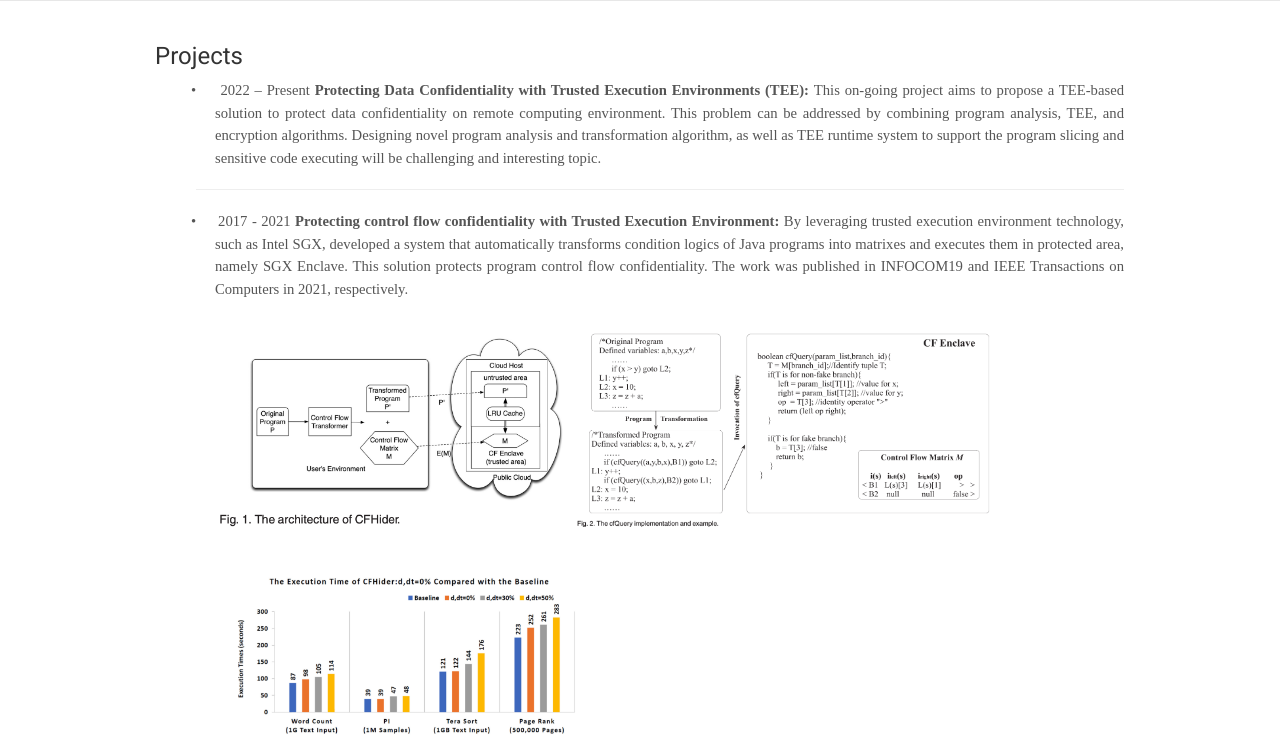
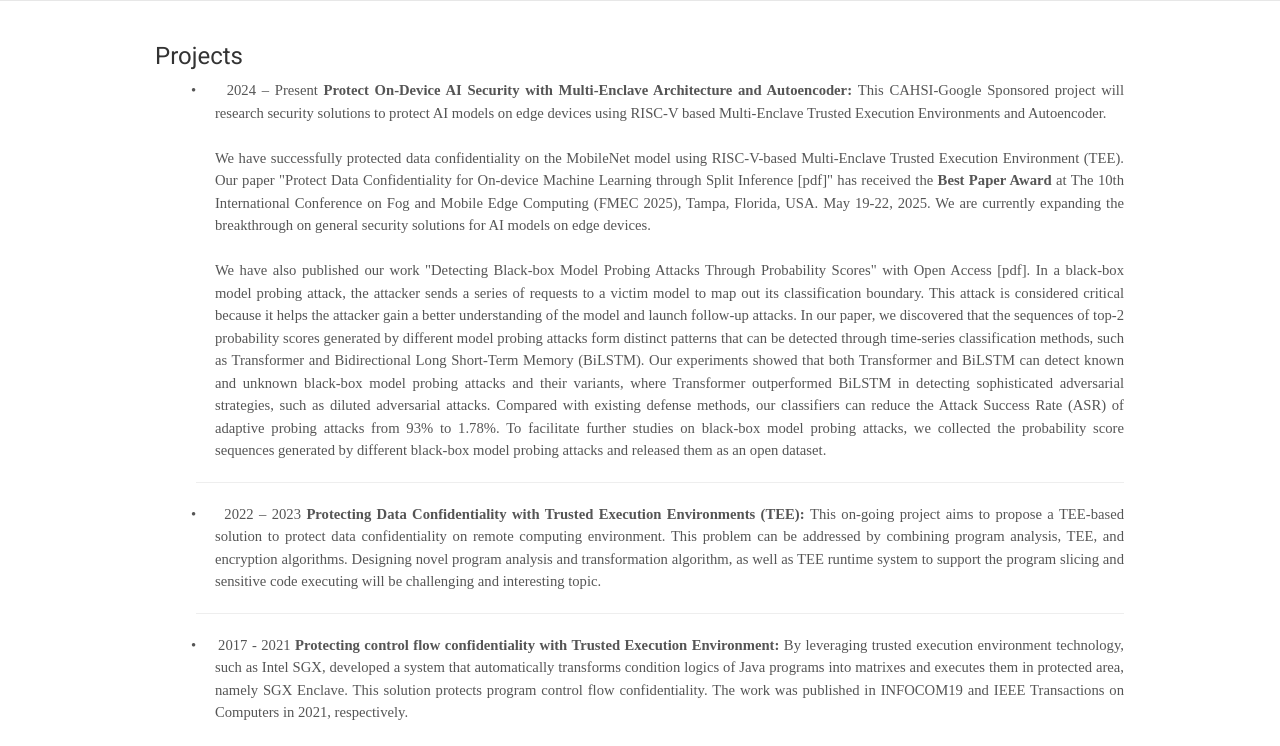
Before and after one commit to DrVoyager/drvoyager.github.io, a plain HTML site: page projects.html in a window 1280 px wide. Shown: the part 53-799 px from the top of the page. Drawn offline with nearby package versions, Linux system fonts and the light colour scheme.

Commit message:
Add projects and publications

```diff
--- a/projects.html
+++ b/projects.html
@@ -55,13 +55,40 @@
 <ul>
 
 	<div class="WordSection1">
-
-
+		<p class="OrganizationName" style="margin-left:14.2pt;text-align:justify;
+		text-justify:inter-ideograph;text-indent:-18.0pt"><span style="font-size:11.0pt;
+		font-family:Symbol">&#8226;<span style="font:7.0pt &quot;Times New Roman&quot;">&nbsp;&nbsp;&nbsp;&nbsp;&nbsp;&nbsp;
+		</span></span><span style="font-size:11.0pt;font-family:&quot;Times New Roman&quot;,serif">2024
+		– Present</span><b><span style="font-size:11.0pt;font-family:&quot;Times New Roman&quot;,serif">
+		Protect On-Device AI Security with Multi-Enclave Architecture and Autoencoder: </span></b><span style="font-size:11.0pt;font-family:&quot;Times New Roman&quot;,serif">
+		This CAHSI-Google Sponsored project will research security solutions to protect AI models on edge devices using
+		RISC-V based Multi-Enclave Trusted Execution Environments and Autoencoder.
+		</span><br><br/>
+		<span style="font-size:11.0pt;font-family:&quot;Times New Roman&quot;,serif">
+		We have successfully protected data confidentiality on the MobileNet model using RISC-V-based Multi-Enclave Trusted Execution Environment (TEE).
+		Our paper "Protect Data Confidentiality for On-device Machine Learning through Split Inference [<a href="pdf/SplitInference_CameraReady.pdf">pdf</a>]" has received the <b color="blue">Best Paper Award </b> at
+		The 10th International Conference on Fog and Mobile Edge Computing (FMEC 2025), Tampa, Florida, USA. May 19-22, 2025.
+		We are currently expanding the breakthrough on general security solutions for AI models on edge devices.
+		</span><br><br>
+		<span style="font-size:11.0pt;font-family:&quot;Times New Roman&quot;,serif">
+			We have also published our work "Detecting Black-box Model Probing Attacks Through Probability Scores" with Open Access [<a href="https://ieeexplore.ieee.org/document/11029295">pdf</a>].
+			In a black-box model probing attack, the attacker sends a series of requests to a victim model to map out its classification boundary.
+			This attack is considered critical because it helps the attacker gain a better understanding of the model and launch follow-up attacks.
+			In our paper, we discovered that the sequences of top-2 probability scores generated by different model probing attacks form distinct patterns
+			that can be detected through time-series classification methods, such as Transformer and Bidirectional Long Short-Term Memory (BiLSTM).
+			Our experiments showed that both Transformer and BiLSTM can detect known and unknown black-box model probing attacks and their variants,
+			where Transformer outperformed BiLSTM in detecting sophisticated adversarial strategies, such as diluted adversarial attacks.
+			Compared with existing defense methods, our classifiers can reduce the Attack Success Rate (ASR) of adaptive probing attacks from 93% to 1.78%.
+			To facilitate further studies on black-box model probing attacks, we collected the probability score sequences generated by different black-box model probing attacks
+			and released them as an open dataset.
+		</span>
+		</p>
+		<hr class="rounded">
 		<p class="OrganizationName" style="margin-left:14.2pt;text-align:justify;
 		text-justify:inter-ideograph;text-indent:-18.0pt"><span style="font-size:11.0pt;
 		font-family:Symbol">&#8226;<span style="font:7.0pt &quot;Times New Roman&quot;">&nbsp;&nbsp;&nbsp;&nbsp;&nbsp;&nbsp;
 		</span></span><span style="font-size:11.0pt;font-family:&quot;Times New Roman&quot;,serif">2022
-		– Present</span><b><span style="font-size:11.0pt;font-family:&quot;Times New Roman&quot;,serif">
+		– 2023</span><b><span style="font-size:11.0pt;font-family:&quot;Times New Roman&quot;,serif">
 		Protecting Data Confidentiality with Trusted Execution Environments (TEE): </span></b><span style="font-size:11.0pt;font-family:&quot;Times New Roman&quot;,serif">This on-going project
 		aims to propose a TEE-based solution to protect data confidentiality on remote
 		computing environment. This problem can be addressed by combining program
```
Also changed, not shown: Publication.html (+11 -1 lines), index.html (+1 -1 lines), 1 other file.
